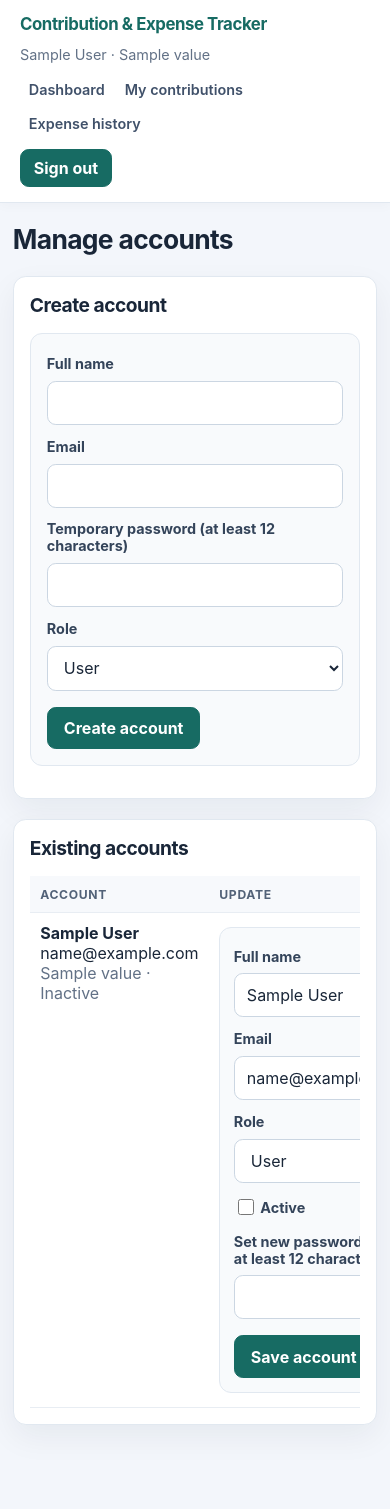
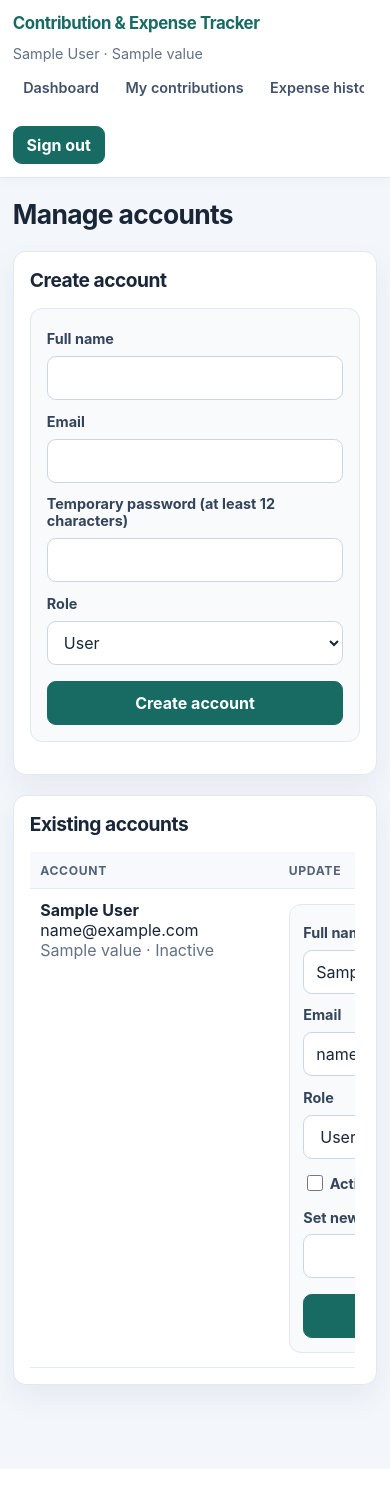
Before and after one commit to NightsProject/Contribution-Tracker, a FastAPI app: template app/templates/admin_users.html in a window 390 px wide. After the commit the page ends 1420 px from the top, so only its background shows below. Run offline with FastAPI, Linux system fonts and the light colour scheme; the template is opened without the code that fills it: most values are stand-ins (such as "Sample title", 1, 10 or a date in 2020).

Commit message:
Improve mobile responsiveness
Co-authored-by: Copilot <223556219+Copilot@users.noreply.github.com>

```diff
--- a/app/static/app.css
+++ b/app/static/app.css
@@ -232,11 +232,24 @@ button:active {
 }
 
 table {
-  display: block;
   width: 100%;
-  overflow-x: auto;
   border-collapse: separate;
   border-spacing: 0;
+}
+
+.table-scroll {
+  max-width: 100%;
+  overflow-x: auto;
+  overscroll-behavior-inline: contain;
+  -webkit-overflow-scrolling: touch;
+}
+
+.table-scroll table {
+  min-width: 40rem;
+}
+
+.table-scroll--wide table {
+  min-width: 48rem;
 }
 
 th,
@@ -436,6 +449,10 @@ form[action$="/end"] button:hover {
     padding: 0 .8rem 2rem;
   }
 
+  header {
+    padding: .8rem;
+  }
+
   section,
   .card {
     border-radius: .8rem;
@@ -457,14 +474,39 @@ form[action$="/end"] button:hover {
 
   .header-navigation {
     flex-direction: column;
+    align-items: stretch;
+    gap: .5rem;
   }
 
   .header-navigation nav {
-    gap: .15rem;
+    gap: .35rem;
+    margin-inline: -.8rem;
+    padding: 0 .8rem .25rem;
+    overflow-x: auto;
+    overscroll-behavior-inline: contain;
+    flex-wrap: nowrap;
+    scrollbar-width: thin;
   }
 
   .header-navigation nav a {
-    padding: .45rem .55rem;
+    min-height: 2.75rem;
+    padding: .55rem .65rem;
+    flex: 0 0 auto;
+    white-space: nowrap;
+  }
+
+  .header-navigation > span {
+    overflow-wrap: anywhere;
+  }
+
+  .header-navigation form.inline {
+    align-self: flex-start;
+  }
+
+  form:not(.inline) button {
+    width: 100%;
+    justify-self: stretch;
+    min-height: 2.75rem;
   }
 
   .filter-form {
@@ -474,6 +516,11 @@ form[action$="/end"] button:hover {
   th,
   td {
     padding: .65rem;
+  }
+
+  .table-scroll {
+    margin-inline: -.35rem;
+    padding-inline: .35rem;
   }
 }
 
--- a/app/templates/admin_users.html
+++ b/app/templates/admin_users.html
@@ -26,6 +26,7 @@
 <section>
   <h2>Existing accounts</h2>
   {% if users %}
+  <div class="table-scroll table-scroll--wide" role="region" aria-label="Existing accounts" tabindex="0">
     <table>
       <thead><tr><th>Account</th><th>Update</th></tr></thead>
       <tbody>
@@ -61,6 +62,7 @@
         {% endfor %}
       </tbody>
     </table>
+  </div>
   {% else %}
   <p>No accounts found.</p>
   {% endif %}
--- a/app/templates/contributions.html
+++ b/app/templates/contributions.html
@@ -24,6 +24,7 @@
 <section>
   <h2>Submission history</h2>
   {% if contributions %}
+  <div class="table-scroll" role="region" aria-label="Contribution submission history" tabindex="0">
     <table>
       <thead><tr><th>Submitted</th><th>Payment date</th><th>Reference</th><th>Amount</th><th>Status</th><th>Details</th></tr></thead>
       <tbody>
@@ -41,6 +42,7 @@
         {% endfor %}
       </tbody>
     </table>
+  </div>
   {% else %}
   <p>No contribution submissions yet.</p>
   {% endif %}
--- a/app/templates/dashboard.html
+++ b/app/templates/dashboard.html
@@ -71,6 +71,7 @@
     <button type="submit">Filter transactions</button>
   </form>
   {% if transactions %}
+  <div class="table-scroll" role="region" aria-label="Transaction history" tabindex="0">
     <table>
       <thead><tr><th>Date</th><th>Account</th><th>Type</th><th>Description/reference</th><th>Amount</th><th>Status</th></tr></thead>
       <tbody>
@@ -86,6 +87,7 @@
         {% endfor %}
       </tbody>
     </table>
+  </div>
   {% else %}
   <p>No transactions match the selected filters.</p>
   {% endif %}
--- a/app/templates/expenses.html
+++ b/app/templates/expenses.html
@@ -29,6 +29,7 @@
 <section>
   <h2>Expense history</h2>
   {% if expenses %}
+  <div class="table-scroll" role="region" aria-label="Expense history" tabindex="0">
     <table>
       <thead><tr><th>Date</th><th>Description</th><th>Category</th><th>Recorded by</th><th>Amount</th><th>Status</th><th>Receipt</th></tr></thead>
       <tbody>
@@ -45,6 +46,7 @@
         {% endfor %}
       </tbody>
     </table>
+  </div>
   {% else %}
   <p>No expenses recorded.</p>
   {% endif %}
```
Also changed, not shown: docs/design/shared_ui_styling.md (+6 -2 lines). Lines whose indentation alone changed are shown as unchanged.
